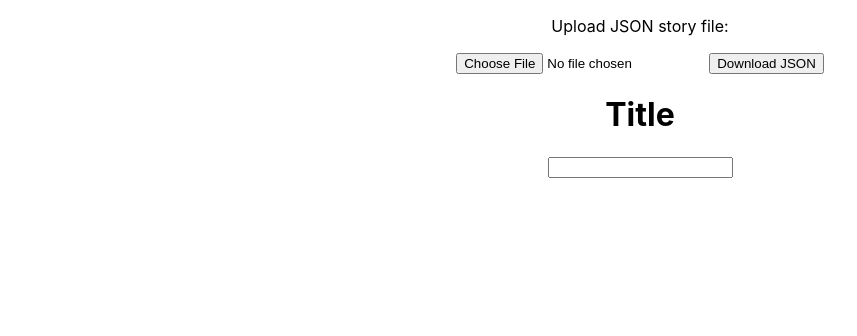
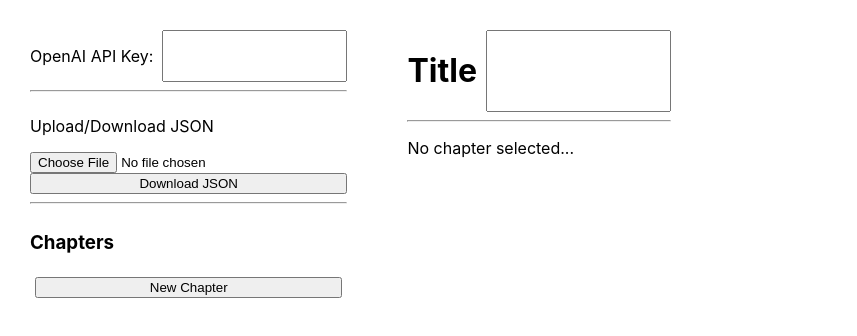
Before and after one commit to wfchiang/storyteller, a React (Create React App) app in the folder storyteller/: page / in a window 1280 px wide. Shown: the top 336 px of the page, without its empty margins (0-857 px from the left). Built offline with nearby package versions, Linux system fonts and the light colour scheme.

Commit message:
add components

```diff
--- a/storyteller/src/App.css
+++ b/storyteller/src/App.css
@@ -1,38 +1,9 @@
-.App {
-  text-align: center;
+.top-level-panel {
+  margin: 20px;
+  padding: 10px;
 }
 
-.App-logo {
-  height: 40vmin;
-  pointer-events: none;
+.editor-panel {
+  margin-left: 10px;
+  margin-right: 10px;
 }
-
-@media (prefers-reduced-motion: no-preference) {
-  .App-logo {
-    animation: App-logo-spin infinite 20s linear;
-  }
-}
-
-.App-header {
-  background-color: #282c34;
-  min-height: 100vh;
-  display: flex;
-  flex-direction: column;
-  align-items: center;
-  justify-content: center;
-  font-size: calc(10px + 2vmin);
-  color: white;
-}
-
-.App-link {
-  color: #61dafb;
-}
-
-@keyframes App-logo-spin {
-  from {
-    transform: rotate(0deg);
-  }
-  to {
-    transform: rotate(360deg);
-  }
-}
--- a/storyteller/src/App.tsx
+++ b/storyteller/src/App.tsx
@@ -1,8 +1,13 @@
 import React, { useState } from 'react';
 import './App.css';
 import { Story } from './data';
+import { ComponentChaptersPanel } from './ComponentChaptersPanel';
+import { ComponentMainEditor } from './ComponentMainEditor';
 
 function App() {
+  // Set the OpenAI API Key
+  const [openaiApiKey, setOpenaiApiKey] = useState("");
+
   // Get the story state
   let initStory :Story = {
     title: "",
@@ -11,6 +16,14 @@ function App() {
   };
 
   const [story, setStory] = useState(initStory);
+
+  // Get the state of the selected chapter ID
+  const [selectedChapterId, setSelectedChapterId] = useState(-1);
+
+  // Function for updating the OpenAI API Key
+  const updateOpenaiApiKey = (event: React.ChangeEvent<HTMLInputElement>) => {
+    setOpenaiApiKey(event.target.value.trim());
+  };
 
   // Function for updating the story title
   const onChangeStoryTitle = (event: React.ChangeEvent<HTMLInputElement>) => {
@@ -49,15 +62,58 @@ function App() {
 
   // Rendering
   return (
-    <div className="App">
-      <div className="io-div">
-        <p>Upload JSON story file: </p>
-        <input className="io-input" type="file" onChange={handleUploadedJsonStory} />
-        <button id="button_download_json_story" onClick={handleDownloadJsonStory}>Download JSON</button>
+    <div
+      id="div_app"
+      style={{display: "flex"}}
+    >
+      <div
+        id="div_operations_panel"
+        className="top-level-panel"
+      >
+        {/* OpenAI API Key panel */}
+        <div style={{display: "flex"}}>
+          <p>OpenAI API Key:</p>
+          <p>&nbsp;&nbsp;</p>
+          <input id="input_openai_api_key" type="text" value={openaiApiKey} onChange={updateOpenaiApiKey} />
+        </div>
+
+        <hr/>
+
+        {/* IO panel */}
+        <div style={{display: "flex", flexDirection: "column"}}>
+          <p>Upload/Download JSON</p>
+          <input className="io-input" type="file" onChange={handleUploadedJsonStory} />
+          <button id="button_download_json_story" onClick={handleDownloadJsonStory}>Download JSON</button>
+        </div>
+
+        <hr/>
+
+        {/* Chapter panel */}
+        <ComponentChaptersPanel
+          story={story}
+          setStory={setStory}
+          setSelectedChapterId={setSelectedChapterId}
+        ></ComponentChaptersPanel>
       </div>
 
-      <h1>Title</h1>
-      <input className="title-input" type="text" value={story.title} onChange={onChangeStoryTitle} />
+      <div id="div_main_editor_panel" className="top-level-panel">
+        {/* Title panel */}
+        <div id="div_title" style={{display: "flex"}}>
+          <h1>Title</h1>
+          <p>&nbsp;&nbsp;</p>
+          <input className="title-input" type="text" value={story.title} onChange={onChangeStoryTitle} />
+        </div>
+
+        <hr/>
+
+        {/* Main editor */}
+        <ComponentMainEditor
+          idChapter={selectedChapterId}
+          story={story}
+          setStory={setStory}
+        ></ComponentMainEditor>
+
+      </div>
     </div>
   );
 }
--- /dev/null
+++ b/storyteller/src/ComponentChapterTab.tsx
@@ -0,0 +1,57 @@
+import { Chapter, Story } from "./data";
+
+
+export interface ComponentChapterTabProps {
+    idChapter :number;
+    story :Story;
+    setStory: (newStory :Story) => void;
+    setSelectedChapterId: (selectedChapterId :number) => void;
+};
+
+
+export function ComponentChapterTab (props :ComponentChapterTabProps) {
+    let chapter :Chapter = props.story.chapters[props.idChapter];
+
+    const updateCaption = (event: React.ChangeEvent<HTMLInputElement>) => {
+        let newChapter :Chapter = {
+            ...chapter,
+            caption: event.target.value.trim()
+        };
+        let newChapters = props.story.chapters.map((ch, iCh) => {
+            if (iCh == props.idChapter) {
+                return newChapter;
+            } else {
+                return ch;
+            }
+        });
+        props.setStory({
+            ...props.story,
+            chapters: newChapters
+        });
+    };
+
+    const selectChapter = () => {
+        props.setSelectedChapterId(props.idChapter);
+    };
+
+    return (
+        <div
+            id={`div_chapter_tab_${props.idChapter}`}
+            style={{
+                display: "flex",
+                marginTop: "5px",
+                marginBottom: "5px"
+            }}
+        >
+            <p>第 {props.idChapter + 1} 章:</p>
+            <p>&nbsp;&nbsp;</p>
+            <input
+                id={`input_chapter_tab_${props.idChapter}`}
+                type="text"
+                value={chapter.caption}
+                onChange={updateCaption}
+            />
+            <button id={`button_select_chapter_${props.idChapter}`} onClick={selectChapter}>Select</button>
+        </div>
+    );
+};
--- /dev/null
+++ b/storyteller/src/ComponentChaptersPanel.tsx
@@ -0,0 +1,53 @@
+import { ComponentChapterTab } from "./ComponentChapterTab";
+import { Chapter, Story } from "./data";
+
+
+export interface ComponentChaptersPanelProps {
+    story :Story;
+    setStory: (newStory :Story) => void;
+    setSelectedChapterId: (selectedChapterId :number) => void;
+};
+
+
+export function ComponentChaptersPanel (props :ComponentChaptersPanelProps) {
+    const addNewChapter = () => {
+        let newCh :Chapter = {
+            caption: "",
+            characters: {},
+            content: [],
+            summary: []
+        };
+        let newChapters = [...props.story.chapters, newCh];
+        props.setStory({
+            ...props.story,
+            chapters: newChapters
+        });
+    };
+
+    return (
+        <div
+            id="div_chapters_panel"
+            style={{
+                display: "flex",
+                flexDirection: "column"
+            }}
+        >
+            <h3>Chapters</h3>
+            {props.story.chapters.map((chapter, idChapter) => (
+                <ComponentChapterTab
+                    idChapter={idChapter}
+                    story={props.story}
+                    setStory={props.setStory}
+                    setSelectedChapterId={props.setSelectedChapterId}
+                ></ComponentChapterTab>
+            ))}
+            <button
+                id="button_new_chapter"
+                onClick={addNewChapter}
+                style={{
+                    margin: "5px"
+                }}
+            >New Chapter</button>
+        </div>
+    );
+};
--- /dev/null
+++ b/storyteller/src/ComponentMainEditor.tsx
@@ -0,0 +1,43 @@
+import './App.css';
+import { Chapter, Story } from "./data";
+
+
+export interface ComponentMainEditorProps {
+    idChapter: number;
+    story: Story;
+    setStory: (newStory: Story) => void;
+};
+
+
+export function ComponentMainEditor (props :ComponentMainEditorProps) {
+    // Render
+    return (
+        props.idChapter < 0
+        ? (<p>No chapter selected...</p>)
+        : (
+            <div id="div_main_editor" style={{display: "flex", flexDirection: "column"}}>
+                {/* chapter caption */}
+                <div id="div_chapter_caption">
+                    <h3>第 {props.idChapter+1} 章&nbsp;&nbsp;{props.story.chapters[props.idChapter].caption}</h3>
+                </div>
+
+                {/* chapter summary and content */}
+                <div id="div_chapter_summary_and_content" style={{display: "flex"}}>
+                    {/* chapter summary */}
+                    <div id="div_chapter_summary" className="editor-panel">
+                        <h3>故事大綱/走向</h3>
+                        <textarea id="textarea_chapter_summary" rows={10} cols={60}></textarea>
+                    </div>
+
+                    {/* chapter content */}
+                    <div id="div_chapter_content" className="editor-panel">
+                        <h3>故事內容</h3>
+                        <textarea id="textarea_chapter_content" rows={10} cols={75}></textarea>
+                    </div>
+                </div>
+
+
+            </div>
+        )
+    );
+};
```
